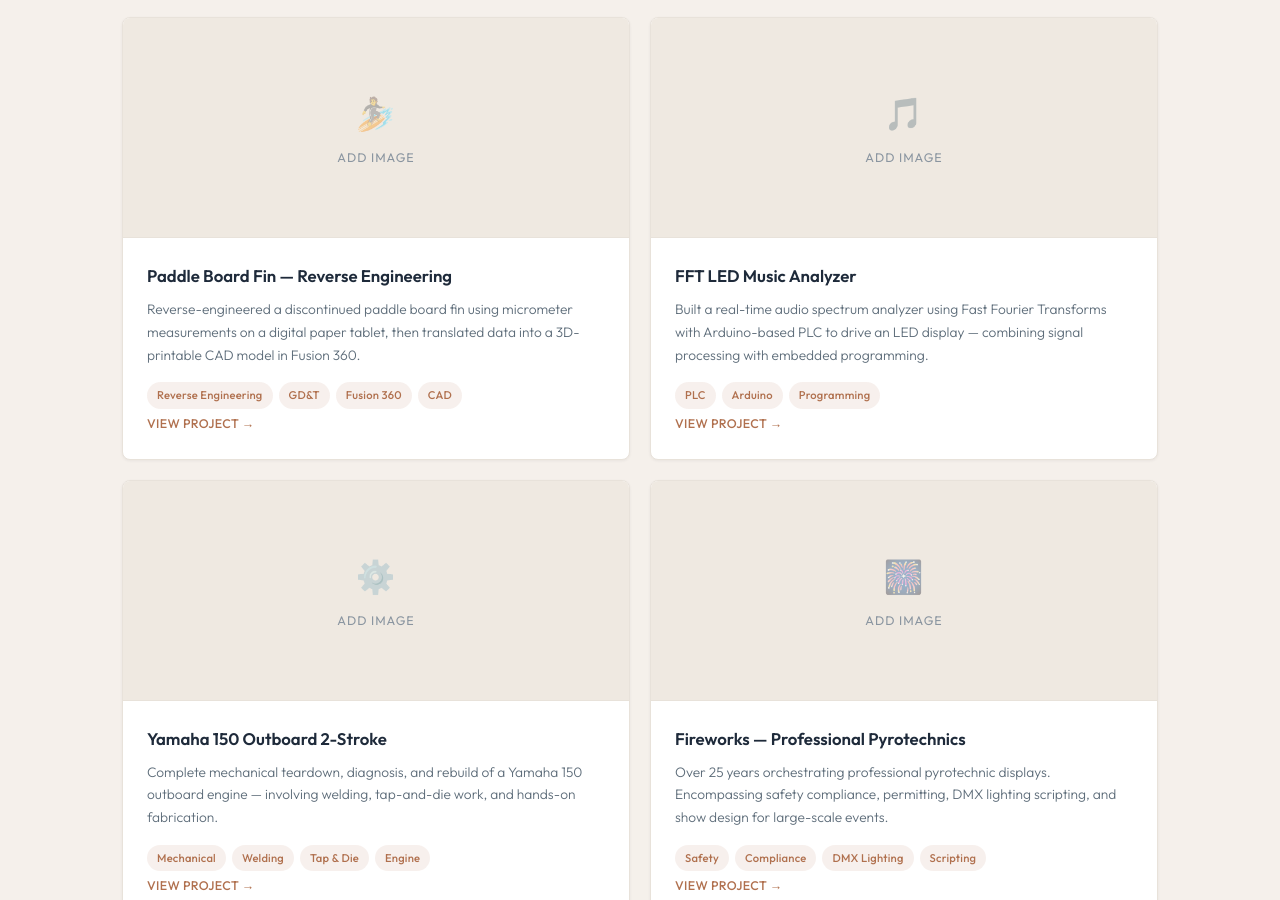
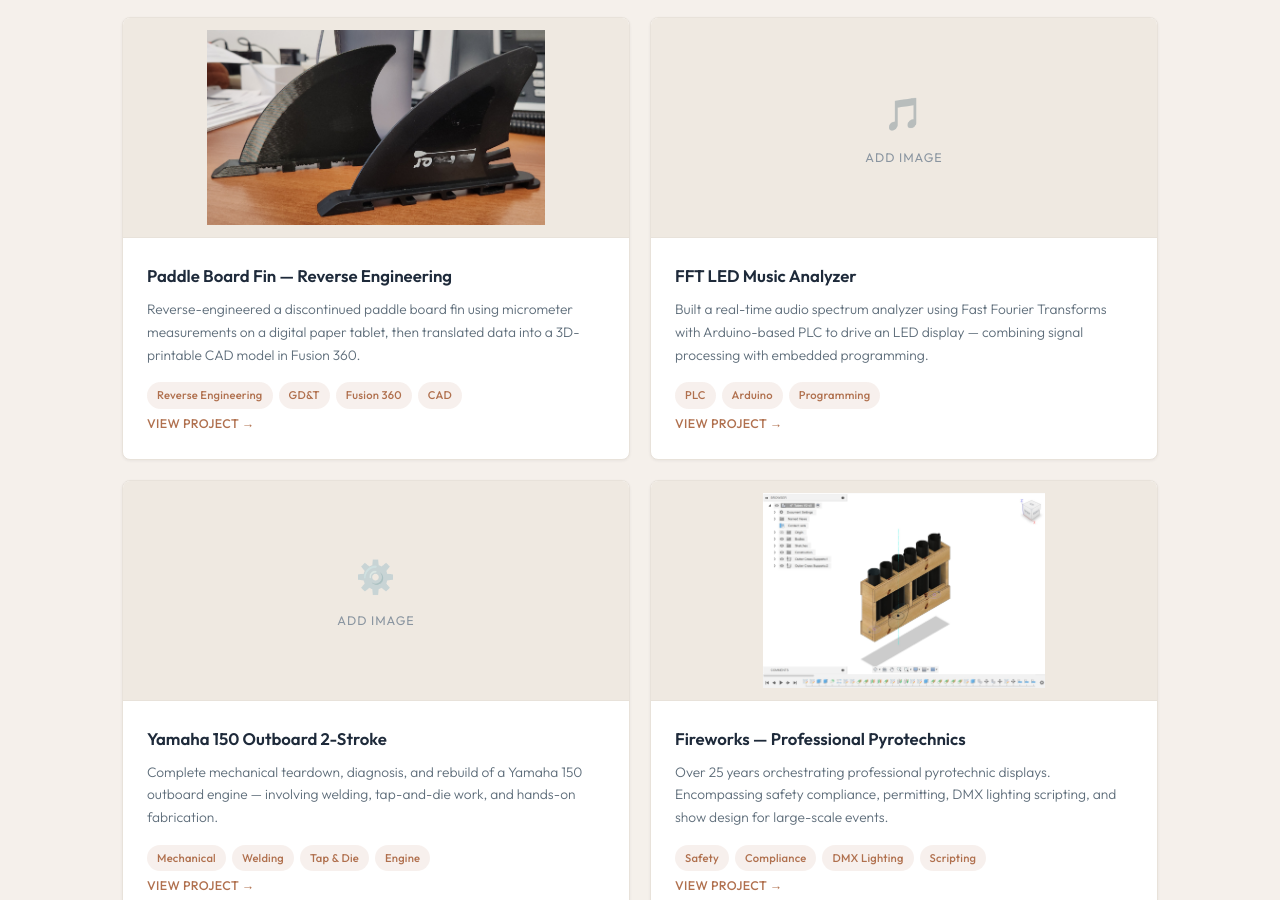
Before and after one commit to CuriosityC-137/portfolio, a plain HTML site: page index.html in a window 1280 px wide. Shown: the part 2556-3456 px from the top of the page. Drawn offline with Linux system fonts and the light colour scheme.

Commit message:
Update index.html

```diff
--- a/index.html
+++ b/index.html
@@ -143,13 +143,13 @@
 
 <a href="project-dmx.html" class="project-card fade-in"><div class="project-thumb"><img src="DMXLight-Custom.jpg" alt="Wireless LED Light DMX system" onerror="this.style.display='none'; this.nextElementSibling.style.display='flex';"><div class="placeholder" style="display:none;"><span>💡</span>Add image</div></div><div class="project-body"><h3>Wireless LED Light DMX — Design &amp; Build</h3><p>Designed and built a wireless DMX lighting system for floating pyromusical barge shows. Combined CAD modeling in Fusion 360 with electronics design and rapid prototyping.</p><div class="skill-tags"><span class="skill-tag">Fusion 360</span><span class="skill-tag">CAD</span><span class="skill-tag">Electronics</span><span class="skill-tag">Rapid Prototyping</span></div><div class="project-link">View Project →</div></div></a>
 
-<a href="project-fin.html" class="project-card fade-in"><div class="project-thumb"><img src="fin-paddleboard.jpg" alt="Paddle board fin CAD model" onerror="this.style.display='none'; this.nextElementSibling.style.display='flex';"><div class="placeholder" style="display:none;"><span>🏄</span>Add image</div></div><div class="project-body"><h3>Paddle Board Fin — Reverse Engineering</h3><p>Reverse-engineered a discontinued paddle board fin using micrometer measurements on a digital paper tablet, then translated data into a 3D-printable CAD model in Fusion 360.</p><div class="skill-tags"><span class="skill-tag">Reverse Engineering</span><span class="skill-tag">GD&amp;T</span><span class="skill-tag">Fusion 360</span><span class="skill-tag">CAD</span></div><div class="project-link">View Project →</div></div></a>
+<a href="project-fin.html" class="project-card fade-in"><div class="project-thumb"><img src="Fin (1).jpg" alt="Paddle board fin CAD model" onerror="this.style.display='none'; this.nextElementSibling.style.display='flex';"><div class="placeholder" style="display:none;"><span>🏄</span>Add image</div></div><div class="project-body"><h3>Paddle Board Fin — Reverse Engineering</h3><p>Reverse-engineered a discontinued paddle board fin using micrometer measurements on a digital paper tablet, then translated data into a 3D-printable CAD model in Fusion 360.</p><div class="skill-tags"><span class="skill-tag">Reverse Engineering</span><span class="skill-tag">GD&amp;T</span><span class="skill-tag">Fusion 360</span><span class="skill-tag">CAD</span></div><div class="project-link">View Project →</div></div></a>
 
 <a href="project-fft.html" class="project-card fade-in"><div class="project-thumb"><img src="fft-analyzer.jpg" alt="FFT LED Music Analyzer" onerror="this.style.display='none'; this.nextElementSibling.style.display='flex';"><div class="placeholder" style="display:none;"><span>🎵</span>Add image</div></div><div class="project-body"><h3>FFT LED Music Analyzer</h3><p>Built a real-time audio spectrum analyzer using Fast Fourier Transforms with Arduino-based PLC to drive an LED display — combining signal processing with embedded programming.</p><div class="skill-tags"><span class="skill-tag">PLC</span><span class="skill-tag">Arduino</span><span class="skill-tag">Programming</span></div><div class="project-link">View Project →</div></div></a>
 
 <a href="project-yamaha.html" class="project-card fade-in"><div class="project-thumb"><img src="yamaha-outboard.jpg" alt="Yamaha 150 Outboard rebuild" onerror="this.style.display='none'; this.nextElementSibling.style.display='flex';"><div class="placeholder" style="display:none;"><span>⚙️</span>Add image</div></div><div class="project-body"><h3>Yamaha 150 Outboard 2-Stroke</h3><p>Complete mechanical teardown, diagnosis, and rebuild of a Yamaha 150 outboard engine — involving welding, tap-and-die work, and hands-on fabrication.</p><div class="skill-tags"><span class="skill-tag">Mechanical</span><span class="skill-tag">Welding</span><span class="skill-tag">Tap &amp; Die</span><span class="skill-tag">Engine</span></div><div class="project-link">View Project →</div></div></a>
 
-<a href="project-fireworks.html" class="project-card fade-in"><div class="project-thumb"><img src="fireworks.jpg" alt="Professional pyrotechnics display" onerror="this.style.display='none'; this.nextElementSibling.style.display='flex';"><div class="placeholder" style="display:none;"><span>🎆</span>Add image</div></div><div class="project-body"><h3>Fireworks — Professional Pyrotechnics</h3><p>Over 25 years orchestrating professional pyrotechnic displays. Encompassing safety compliance, permitting, DMX lighting scripting, and show design for large-scale events.</p><div class="skill-tags"><span class="skill-tag">Safety</span><span class="skill-tag">Compliance</span><span class="skill-tag">DMX Lighting</span><span class="skill-tag">Scripting</span></div><div class="project-link">View Project →</div></div></a>
+<a href="project-fireworks.html" class="project-card fade-in"><div class="project-thumb"><img src="4in - Fireworks Rack.jpg" alt="Professional pyrotechnics display" onerror="this.style.display='none'; this.nextElementSibling.style.display='flex';"><div class="placeholder" style="display:none;"><span>🎆</span>Add image</div></div><div class="project-body"><h3>Fireworks — Professional Pyrotechnics</h3><p>Over 25 years orchestrating professional pyrotechnic displays. Encompassing safety compliance, permitting, DMX lighting scripting, and show design for large-scale events.</p><div class="skill-tags"><span class="skill-tag">Safety</span><span class="skill-tag">Compliance</span><span class="skill-tag">DMX Lighting</span><span class="skill-tag">Scripting</span></div><div class="project-link">View Project →</div></div></a>
 
 <a href="project-moke.html" class="project-card fade-in"><div class="project-thumb"><img src="moke-research.jpg" alt="MOKE research" onerror="this.style.display='none'; this.nextElementSibling.style.display='flex';"><div class="placeholder" style="display:none;"><span>🔬</span>Add image</div></div><div class="project-body"><h3>Research — MOKE</h3><p>Physics research involving the Magneto-Optic Kerr Effect — studying the magnetic properties of materials through optical techniques.</p><div class="skill-tags"><span class="skill-tag">Research</span><span class="skill-tag">Physics</span></div><div class="project-link">View Project →</div></div></a>
 
```
